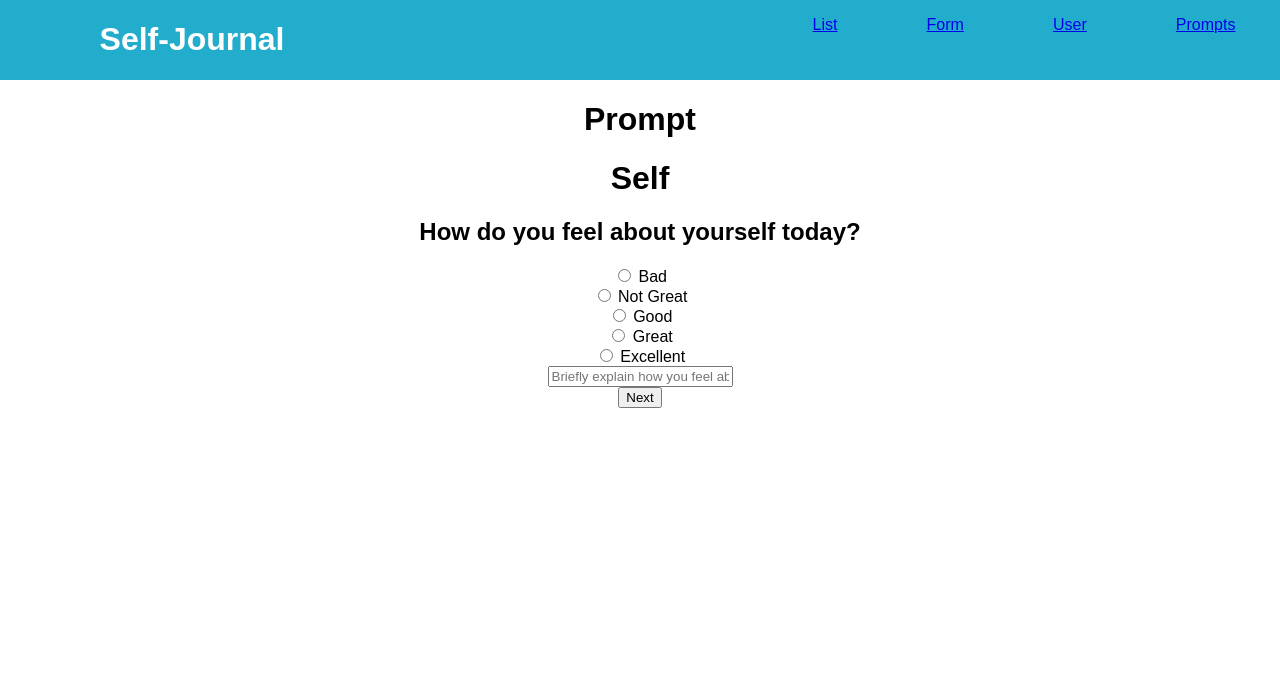
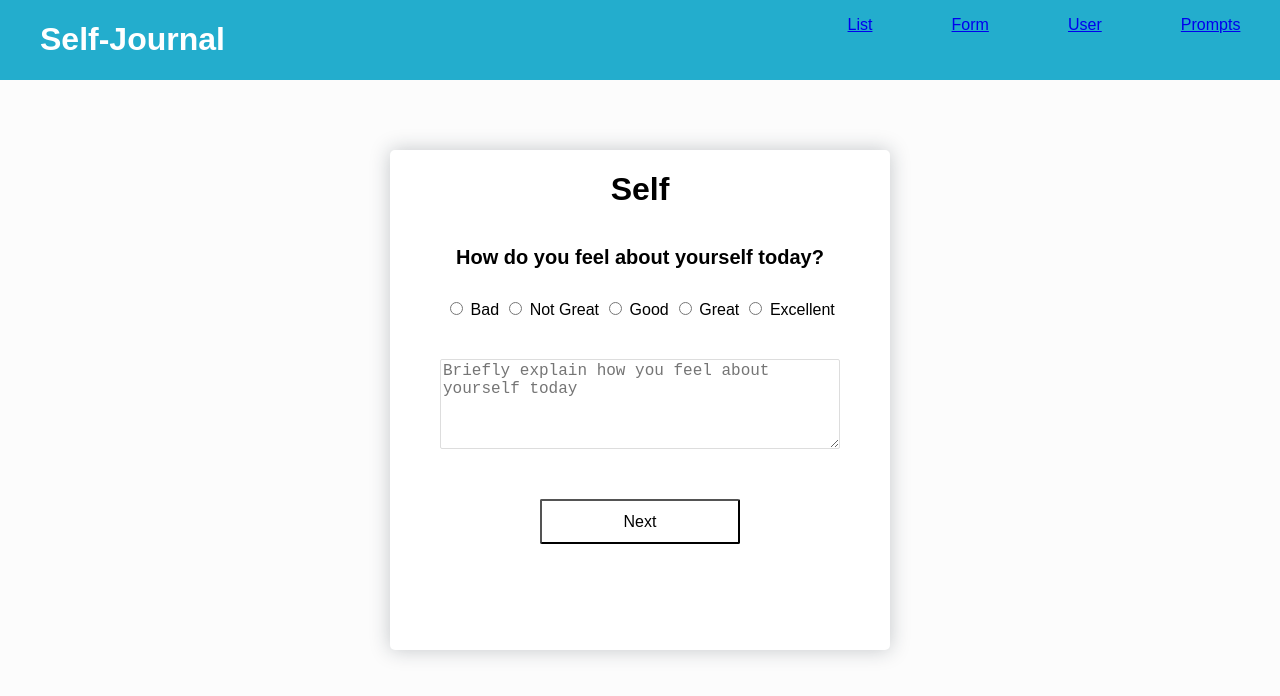
Before and after one commit to nathancleon/self-journal, a React app: page /prompts in a window 1280 px wide. Built offline with nearby package versions, Linux system fonts and the light colour scheme.

Commit message:
added style changes to prompt, issue noted with root styling

```diff
--- a/src/components/App/App.css
+++ b/src/components/App/App.css
@@ -1,28 +1,13 @@
-.App {
-  text-align: center;
+* {
+  box-sizing: border-box;
 }
 
-.App-logo {
-  animation: App-logo-spin infinite 20s linear;
-  height: 80px;
+html, body, #root {
+  width: 100%;
+  height: 100%;
 }
 
-.App-header {
-  background-color: #222;
-  height: 150px;
-  padding: 20px;
-  color: white;
+.App {
+  width: 100%;
+  height: 100%;
 }
-
-.App-title {
-  font-size: 1.5em;
-}
-
-.App-intro {
-  font-size: large;
-}
-
-@keyframes App-logo-spin {
-  from { transform: rotate(0deg); }
-  to { transform: rotate(360deg); }
-}
--- a/src/components/App/App.js
+++ b/src/components/App/App.js
@@ -11,7 +11,7 @@ class App extends Component {
     return (
       <div className="App">
       {
-        ifLanding ? <h1>LandingHeader</h1>:
+        // ifLanding ? <h1>LandingHeader</h1>:
         <Header />
       }
       <Main />
--- a/src/components/Header/Header.css
+++ b/src/components/Header/Header.css
@@ -7,11 +7,15 @@ header {
   color: white;
   display: flex;
   width: 100%;
+  height: 80px;
   justify-content: space-between;
+  z-index: 100;
+  position: absolute;
 }
 
 .header-title {
-  width: 30%;
+  width: 40%;
+  margin-left: 40px;
 }
 
 .header-links {
--- /dev/null
+++ b/src/components/PromptContainer/PromptContainer.css
@@ -0,0 +1,8 @@
+.prompt-container {
+  display: flex;
+  justify-content: center;
+  align-items: center;
+  height: 100%;
+  width: 100%;
+  background-color: #fcfcfc;
+}
--- a/src/components/PromptContainer/PromptContainer.js
+++ b/src/components/PromptContainer/PromptContainer.js
@@ -1,5 +1,6 @@
 import React, { Component } from 'react';
 import Prompt from '../Prompts/Prompt';
+import './PromptContainer.css';
 
 export default class PromptContainer extends Component {
   constructor(props) {
@@ -50,8 +51,7 @@ export default class PromptContainer extends Component {
 
   render() {
     return (
-      <div>
-        <h1>Prompt</h1>
+      <div className="prompt-container">
         {this.state.steps === 0 && <Prompt goNext={this.goToNextPrompt.bind(this)} data={this.state.self} />}
         {this.state.steps === 1 && <Prompt goNext={this.goToNextPrompt.bind(this)} data={this.state.family} />}
         {this.state.steps === 2 && <Prompt goNext={this.goToNextPrompt.bind(this)} data={this.state.self} />}
--- /dev/null
+++ b/src/components/Prompts/Prompt.css
@@ -0,0 +1,51 @@
+.prompt {
+  display: flex;
+  flex-direction: column;
+  height: 500px;
+  width: 500px;
+  background-color: #fff;
+  border-radius: 5px;
+  box-shadow: rgba(27, 39, 51, 0.25) 0px 0px 20px 0px;
+}
+
+.prompt-title {
+  text-align: center;
+}
+
+.prompt-answers-container {
+  display: flex;
+  flex-direction: column;
+  align-self: center;
+  width: 80%;
+}
+
+.prompt-question {
+  font-size: 20px;
+  text-align: center;
+  margin-bottom: 30px;
+}
+
+.prompt-answers {
+  display: flex;
+  justify-content: space-evenly;
+  align-items: center;
+}
+
+.prompt-text-field {
+  max-height: 90px;
+  margin-top: 40px;
+  padding-bottom: 30px;
+  border: 1px solid #ddd;
+  border-radius: 2px;
+  font-size: 16px;
+}
+
+.prompt-submit-btn {
+  height: 45px;
+  width: 50%;
+  font-size: 16px;
+  align-self: center;
+  background-color: #fff;
+  border-radius: 2px;
+  margin-top: 50px;
+}
--- a/src/components/Prompts/Prompt.js
+++ b/src/components/Prompts/Prompt.js
@@ -1,5 +1,5 @@
 import React, { Component } from 'react';
-
+import './Prompt.css';
 
 export default class Prompt extends Component {
 
@@ -29,23 +29,23 @@ export default class Prompt extends Component {
     const {title, question, answers, placeholder} = this.props.data;
 
     return(
-      <div>
-        <h1>{title}</h1>
-        <div>
-          <h2>{question}</h2>
+      <div className="prompt">
+        <h1 className="prompt-title">{title}</h1>
+        <div className="prompt-answers-container">
+          <h2 className="prompt-question">{question}</h2>
+          <div className="prompt-answers">
             {
               answers.map((element, index) => {
                 return (
-                <div key={index}>
+                  <div className="prompt-answer" key={index}>
                     <input onChange={this.handleChange.bind(this)} type="radio" name="answer" value={index + 1} /> <span>{element}</span>
                   </div>
                 )
               })
             }
-          <div>
-          <input onChange={this.handleChange.bind(this)} type="text" name="answerText" placeholder={placeholder} />
           </div>
-          <button onClick={this.handleSubmitEvent.bind(this)} type="button">Next</button>
+          <textarea className="prompt-text-field" onChange={this.handleChange.bind(this)} rows="4" cols="50" name="answerText" placeholder={placeholder}></textarea>
+          <button className="prompt-submit-btn" onClick={this.handleSubmitEvent.bind(this)} type="button">Next</button>
         </div>
       </div>
     );
```
Lines whose indentation alone changed are shown as unchanged.
